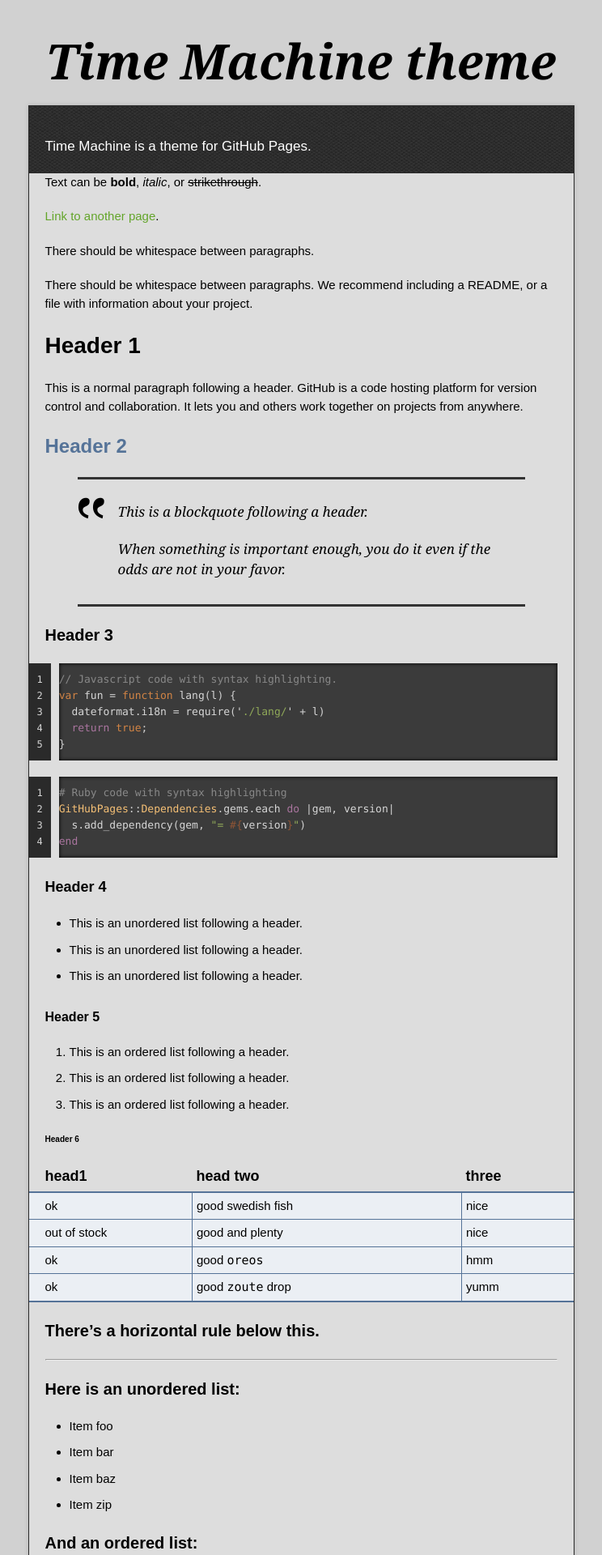
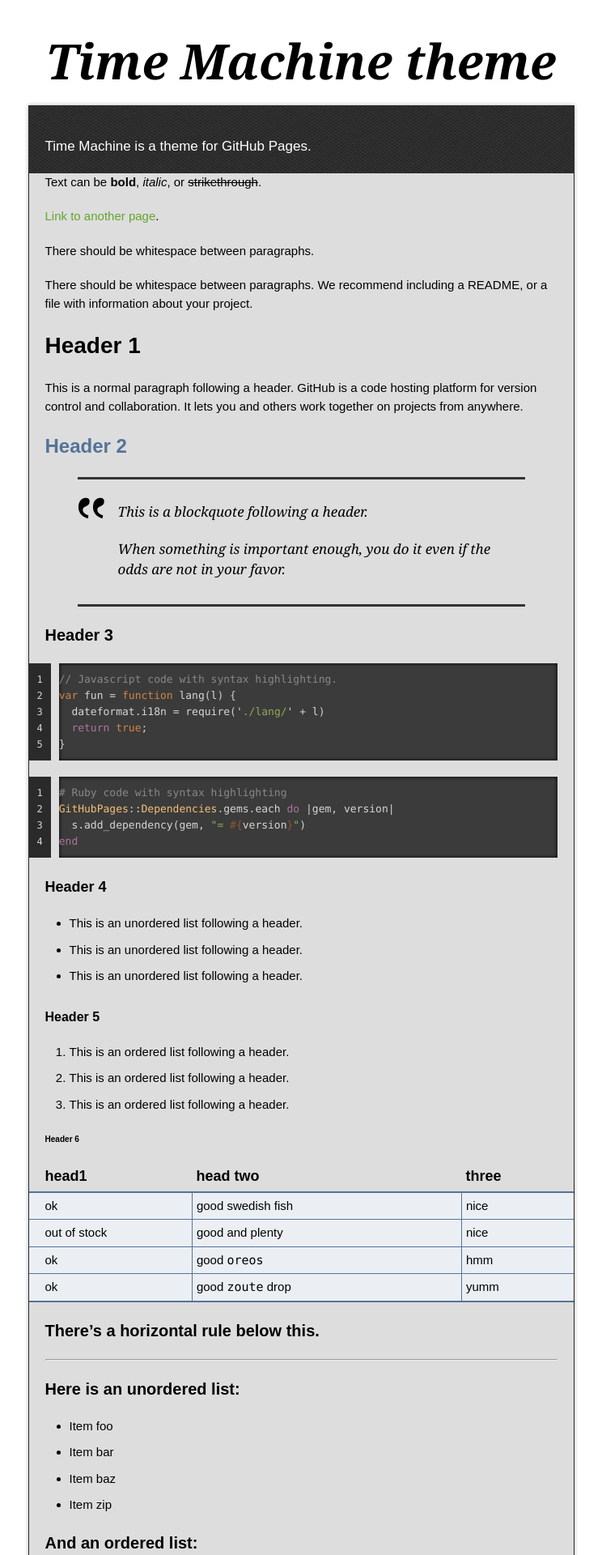
Before and after one commit to alifelongwork/alifelongwork.github.io, a Jekyll site: the page built from index.md, in a window 1280 px wide. Shown: the top 1920 px of the page at 81% size, without its empty margins (268-1012 px from the left). Built offline with Jekyll 4.4.1, drawn with Linux system fonts in a browser that asks for light colours.

Commit message:
Update jekyll-theme-time-machine.scss

```diff
--- a/_sass/jekyll-theme-time-machine.scss
+++ b/_sass/jekyll-theme-time-machine.scss
@@ -6,7 +6,7 @@ body {
   font-size: 15px;
   font-family: Arial, Arial, Helvetica, sans-serif;
   line-height: 1.5;
-  background: #D1D1D1;
+  background: #fff;
 }
 
 a {
```
